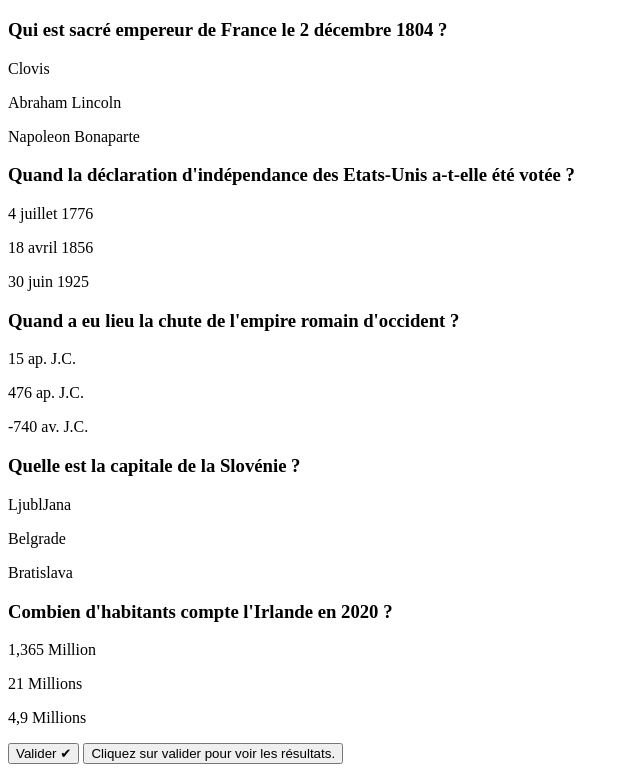
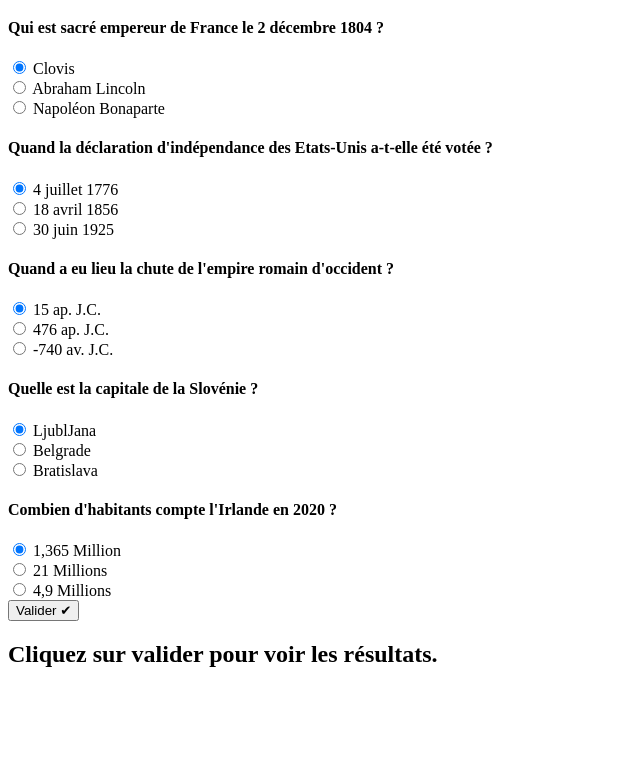
Before and after one commit to ManonSella/quiz, a plain HTML site: page index.html in a window 1280 px wide. Shown: the part 62-834 px from the top of the page, without its empty margins (0-640 px from the left). After the commit the page ends 800 px from the top, so only its background shows below. Drawn offline with Linux system fonts and the light colour scheme.

Commit message:
Improved HTML, reorganised classes

```diff
--- a/index.html
+++ b/index.html
@@ -8,45 +8,90 @@
   </head>
   <body>
     <h1><span>Quizz</span> Culture générale. ☑️</h1>
-    <div class="container">
-      <div class="question-wrap">
-        <div class="question-wrap-one">
-          <h3>Qui est sacré empereur de France le 2 décembre 1804 ?</h3>
-          <p>Clovis</p>
-          <p>Abraham Lincoln</p>
-          <p>Napoleon Bonaparte</p>
-        </div>
-        <div class="question-wrap-two">
-          <h3>
+    <div class="global-container">
+      <form class="quiz-form">
+        <div class="question-block">
+          <h4>Qui est sacré empereur de France le 2 décembre 1804 ?</h4>
+          <div>
+            <input type="radio" id="Clovis" name="q1" value="a" checked />
+            <label for="Clovis">Clovis</label>
+          </div>
+          <div>
+            <input type="radio" id="Lincoln" name="q1" value="b" />
+            <label for="Lincoln">Abraham Lincoln</label>
+          </div>
+          <div>
+            <input type="radio" id="Bonaparte" name="q1" value="c" />
+            <label for="Bonaparte">Napoléon Bonaparte</label>
+          </div>
+          <h4>
             Quand la déclaration d'indépendance des Etats-Unis a-t-elle été
             votée ?
-          </h3>
-          <p>4 juillet 1776</p>
-          <p>18 avril 1856</p>
-          <p>30 juin 1925</p>
+          </h4>
+          <div>
+            <input type="radio" id="date1" name="q2" value="a" checked />
+            <label for="date1">4 juillet 1776</label>
+          </div>
+          <div>
+            <input type="radio" id="date2" name="q2" value="b" />
+            <label for="date2">18 avril 1856</label>
+          </div>
+          <div>
+            <input type="radio" id="date3" name="q2" value="c" />
+            <label for="date3">30 juin 1925</label>
+          </div>
+          <h4>Quand a eu lieu la chute de l'empire romain d'occident ?</h4>
+          <div>
+            <input type="radio" id="date4" name="q3" value="a" checked />
+            <label for="date4">15 ap. J.C.</label>
+          </div>
+          <div>
+            <input type="radio" id="date5" name="q3" value="b" />
+            <label for="date5">476 ap. J.C.</label>
+          </div>
+          <div>
+            <input type="radio" id="date6" name="q3" value="c" />
+            <label for="date6">-740 av. J.C.</label>
+          </div>
+          <h4>Quelle est la capitale de la Slovénie ?</h4>
+          <div>
+            <input type="radio" id="LjublJana" name="q4" value="a" checked />
+            <label for="LjublJana">LjublJana</label>
+          </div>
+          <div>
+            <input type="radio" id="Belgrade" name="q4" value="b" />
+            <label for="Belgrade">Belgrade</label>
+          </div>
+          <div>
+            <input type="radio" id="Bratislava" name="q4" value="c" />
+            <label for="Bratislava">Bratislava</label>
+          </div>
+          <h4>Combien d'habitants compte l'Irlande en 2020 ?</h4>
+          <div>
+            <input type="radio" id="m1" name="q5" value="a" checked />
+            <label for="m1">1,365 Million</label>
+          </div>
+          <div>
+            <input type="radio" id="m2" name="q5" value="b" />
+            <label for="m2">21 Millions</label>
+          </div>
+          <div>
+            <input type="radio" id="m3" name="q5" value="c" />
+            <label for="m3">4,9 Millions</label>
+          </div>
         </div>
-        <div class="question-wrap-three">
-          <h3>Quand a eu lieu la chute de l'empire romain d'occident ?</h3>
-          <p>15 ap. J.C.</p>
-          <p>476 ap. J.C.</p>
-          <p>-740 av. J.C.</p>
-        </div>
-        <div class="question-wrap-four">
-          <h3>Quelle est la capitale de la Slovénie ?</h3>
-          <p>LjublJana</p>
-          <p>Belgrade</p>
-          <p>Bratislava</p>
-        </div>
-        <div class="question-wrap-five">
-          <h3>Combien d'habitants compte l'Irlande en 2020 ?</h3>
-          <p>1,365 Million</p>
-          <p>21 Millions</p>
-          <p>4,9 Millions</p>
-        </div>
-        <button>Valider ✔︎</button>
-        <button>Cliquez sur valider pour voir les résultats.</button>
+        <button type="submit">Valider ✔︎</button>
+      </form>
+
+      <div class="results">
+        <h2>
+          Cliquez sur <span>valider</span> pour voir les
+          <span>résultats.</span>
+        </h2>
+        <p class="mark"></p>
+        <p class="help"></p>
       </div>
     </div>
-    <script src="quizz.js"></script>
+    <script src="quiz.js"></script>
   </body>
 </html>
```
